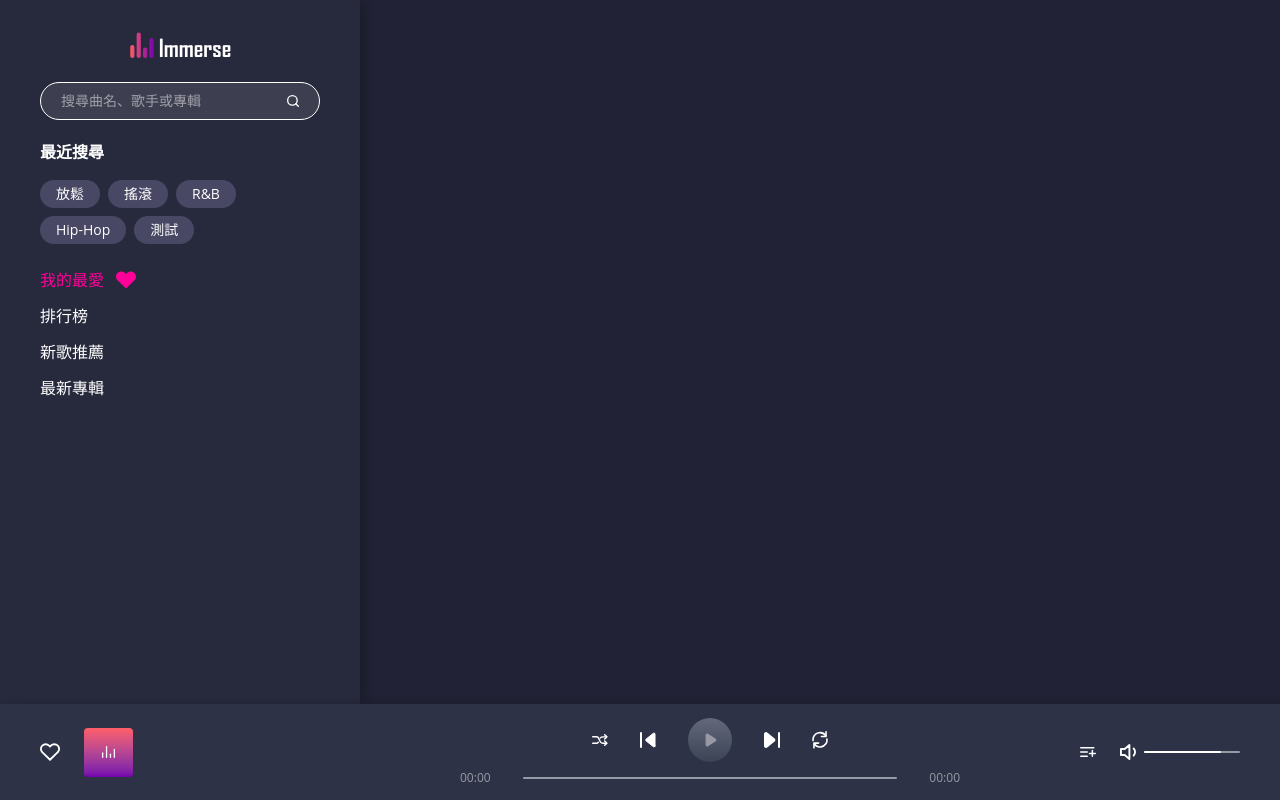
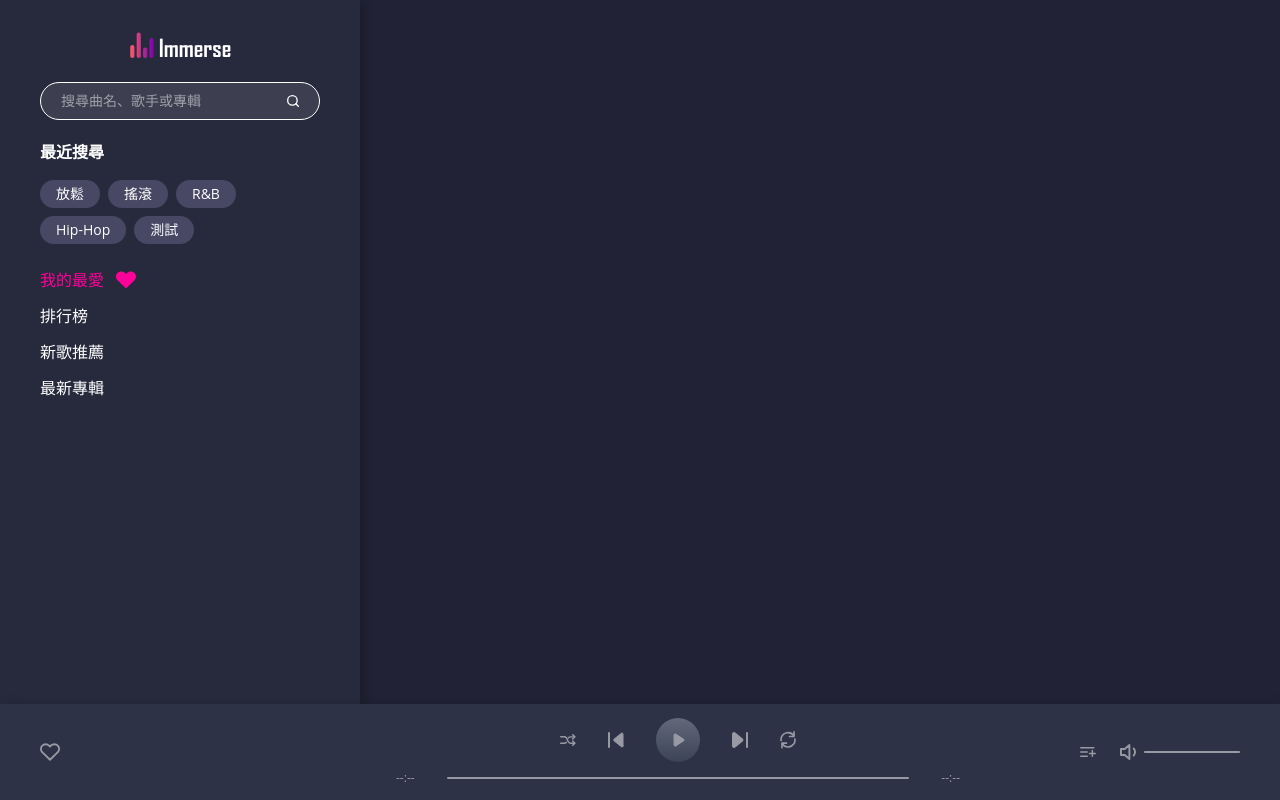
Before and after one commit to mrmosssir/music-player, a React (Vite) app: page / in a window 1280 px wide. Built offline with nearby package versions, Linux system fonts and the light colour scheme.

Commit message:
mobile control

```diff
--- a/src/components/TransportControl.tsx
+++ b/src/components/TransportControl.tsx
@@ -1,4 +1,4 @@
-import { useState } from "react";
+import { useEffect, useState } from "react";
 import { useSelector, useDispatch } from "react-redux";
 import { type RootState } from "@/store";
 import { setIsPlaying } from "@/store/music";
@@ -21,24 +21,30 @@ const TransportControl = (props: TransportControlProps) => {
 
   const [isFavorite, setIsFavorite] = useState<boolean>(false);
   const [progress, setProgress] = useState<string>("0");
-  const [sound, setSound] = useState<string>("80");
+  const [sound, setSound] = useState<string>("100");
 
   const handlePause = () => {
     dispatch(setIsPlaying(!currentTrack?.isPlaying));
   };
 
+  useEffect(() => {
+    if (duration < 1) return;
+    setProgress(((currentTime / duration) * 100).toString());
+  }, [currentTime]);
+
+  const TransportControlWeb = () => {
     return (
-    <div className={`h-full flex items-center gap-x-6 bg-primary-600 px-10 shadow-[5px_0px_10px_rgba(0,0,0,0.2)] ${props.className}`}>
+      <div className="h-full items-center gap-x-6 bg-primary-600 px-10 hidden lg:flex">
         <button
-        className={currentTrack ? "cursor-pointer" : "cursor-not-allowed opacity-50"}
+          className={currentTrack.name ? "cursor-pointer" : "cursor-not-allowed opacity-50"}
           onClick={() => setIsFavorite(!isFavorite)}
-        disabled={!currentTrack}
+          disabled={!currentTrack.name}
         >
           <Icon icon={isFavorite ? "favorite-fill" : "favorite"} alt="最愛" className="w-5 h-5" />
         </button>
         {/* 音樂資訊 */}
-      <div className="relative w-64 flex items-center gap-x-4 overflow-x-hidden">
-        {currentTrack && (
+        <div className="relative w-48 flex items-center gap-x-4 overflow-x-hidden">
+          {currentTrack.name && (
             <>
               {currentTrack.image ? (
                 <img src={currentTrack.image} alt={`${currentTrack.name} 封面`} className="w-12.25 h-12.25" />
@@ -58,10 +64,10 @@ const TransportControl = (props: TransportControlProps) => {
         <div className="flex-1 px-24">
           {/* 上方控制按鈕 */}
           <div className="w-full flex justify-center items-center gap-x-8">
-          <button className={currentTrack ? "cursor-pointer" : "cursor-not-allowed opacity-50"}>
+            <button className={currentTrack.name ? "cursor-pointer" : "cursor-not-allowed opacity-50"}>
               <Icon icon="reload" alt="重播" width={16} height={16}></Icon>
             </button>
-          <button className={currentTrack ? "cursor-pointer" : "cursor-not-allowed opacity-50"}>
+            <button className={currentTrack.name ? "cursor-pointer" : "cursor-not-allowed opacity-50"}>
               <Icon icon="previous" alt="上一首" width={16} height={16}></Icon>
             </button>
             <button
@@ -73,19 +79,21 @@ const TransportControl = (props: TransportControlProps) => {
             `}
               onClick={() => handlePause()}
             >
-            <Icon icon={currentTrack?.isPlaying ? "pause" : "play"} alt={currentTrack?.isPlaying ? "暫停" : "播放"} width={12} height={12}></Icon>
+              <Icon icon={currentTrack.isPlaying ? "pause" : "play"} alt={currentTrack.isPlaying ? "暫停" : "播放"} width={12} height={12}></Icon>
             </button>
-          <button className={currentTrack ? "cursor-pointer" : "cursor-not-allowed opacity-50"}>
+            <button className={currentTrack.name ? "cursor-pointer" : "cursor-not-allowed opacity-50"}>
               <Icon icon="next" alt="下一首" width={16} height={16}></Icon>
             </button>
-          <button className={currentTrack ? "cursor-pointer" : "cursor-not-allowed opacity-50"}>
+            <button className={currentTrack.name ? "cursor-pointer" : "cursor-not-allowed opacity-50"}>
               <Icon icon="cycle" alt="循環播放" width={16} height={16}></Icon>
             </button>
           </div>
 
           {/* 下方進度條區域 */}
           <div className="flex-1 flex justify-center items-center gap-x-8 mt-2">
-          <span className="text-xs text-white/50">{currentTrack ? `${timeData(currentTime).minute}:${timeData(currentTime).second}` : "--:--"}</span>
+            <span className="text-xs text-white/50">
+              {currentTrack.name ? `${timeData(currentTime).minute}:${timeData(currentTime).second}` : "--:--"}
+            </span>
             <div className="relative flex-1 h-0.5 bg-white/50 rounded-full group">
               {/* 已播放進度條 */}
               <div className="absolute h-full bg-linear-to-r from-secondary-100 to-primary-400 rounded-full" style={{ width: `${progress}%` }} />
@@ -104,17 +112,17 @@ const TransportControl = (props: TransportControlProps) => {
                 style={{ left: `${progress}%` }}
               />
             </div>
-          <span className="text-xs text-white/50">{currentTrack ? `${timeData(duration).minute}:${timeData(duration).second}` : "--:--"}</span>
+            <span className="text-xs text-white/50">{currentTrack.name ? `${timeData(duration).minute}:${timeData(duration).second}` : "--:--"}</span>
           </div>
         </div>
 
         {/* 加到播放清單 */}
-      <button className={currentTrack ? "cursor-pointer" : "cursor-not-allowed opacity-50"}>
+        <button className={currentTrack.name ? "cursor-pointer" : "cursor-not-allowed opacity-50"}>
           <Icon icon="add-list" alt="加到播放清單" width={16} height={16}></Icon>
         </button>
 
         {/* 音量控制 */}
-      <div className={`flex items-center gap-x-2 ${currentTrack ? "" : "opacity-50"}`}>
+        <div className={`flex items-center gap-x-2 ${currentTrack.name ? "" : "opacity-50"}`}>
           <Icon icon="sound" alt="音量" width={16} height={16}></Icon>
           <div className="relative w-24 flex-1 h-0.5 bg-white/50 rounded-full group">
             {/* 目前音量進度條 */}
@@ -124,7 +132,7 @@ const TransportControl = (props: TransportControlProps) => {
             <input
               type="range"
               className="absolute w-full h-full opacity-0 cursor-pointer"
-            disabled={!currentTrack}
+              disabled={!currentTrack.name}
               onChange={(e) => setSound(e.target.value)}
             />
           </div>
@@ -133,4 +141,76 @@ const TransportControl = (props: TransportControlProps) => {
     );
   };
 
+  const TransportControlMobile = () => {
+    return (
+      <div className="w-full h-24 fixed bottom-0 left-0 flex items-center gap-x-6 px-6 bg-black/50 backdrop-blur-sm lg:hidden">
+        {/* 圖片 */}
+        <button>
+          {currentTrack.name && (
+            <>
+              {currentTrack.image ? (
+                <img src={currentTrack.image} alt={`${currentTrack.name} 封面`} className="w-16 h-16" />
+              ) : (
+                <DefaultMusicImage size={16} />
+              )}
+            </>
+          )}
+        </button>
+
+        <div className="flex-1">
+          {/* 音樂名稱 */}
+          <p className="relative w-48 text-white text-xs font-bold truncate mask-[linear-gradient(to_right,black,transparent)] overflow-hidden">
+            {currentTrack.name}
+          </p>
+
+          {/* 作者和功能按鈕 */}
+          <div className="flex justify-between items-start gap-x-6">
+            <span className="text-white/50 text-xs mt-1.5">{currentTrack.artist}</span>
+            <div className="flex justify-end items-center gap-x-6">
+              <button className={currentTrack.name ? "cursor-pointer" : "cursor-not-allowed opacity-50"}>
+                <Icon icon="previous" alt="上一首" width={12} height={12}></Icon>
+              </button>
+              <button
+                disabled={!currentTrack.name}
+                className={`
+              flex justify-center items-center w-9 h-9
+              ${currentTrack.isPlaying ? "p-0" : "pl-0.5"}
+              ${currentTrack.name ? "cursor-pointer" : "opacity-50 cursor-not-allowed"}
+            `}
+                onClick={() => handlePause()}
+              >
+                <Icon icon={currentTrack.isPlaying ? "pause" : "play"} alt={currentTrack.isPlaying ? "暫停" : "播放"} width={9} height={9}></Icon>
+              </button>
+              <button className={currentTrack.name ? "cursor-pointer" : "cursor-not-allowed opacity-50"}>
+                <Icon icon="next" alt="下一首" width={12} height={12}></Icon>
+              </button>
+            </div>
+          </div>
+
+          {/* 進度條 */}
+          <div className="relative flex-1 h-0.5 bg-white/50 rounded-full group mt-2">
+            {/* 已播放進度條 */}
+            <div className="absolute h-full bg-linear-to-r from-secondary-100 to-primary-400 rounded-full" style={{ width: `${progress}%` }} />
+
+            {/* 真正的 Range Input (透明，蓋在最上面負責接收點擊) */}
+            <input
+              type="range"
+              className="absolute w-full h-full opacity-0 cursor-pointer"
+              disabled={!currentTrack}
+              onChange={(e) => setProgress(e.target.value)}
+            />
+          </div>
+        </div>
+      </div>
+    );
+  };
+
+  return (
+    <div className={`h-full shadow-[5px_0px_10px_rgba(0,0,0,0.2)] ${props.className}`}>
+      <TransportControlWeb />
+      {currentTrack.name && <TransportControlMobile />}
+    </div>
+  );
+};
+
 export default TransportControl;
--- a/src/layouts/Layout.tsx
+++ b/src/layouts/Layout.tsx
@@ -32,14 +32,14 @@ const Layout = ({ children }: { children: React.ReactNode }) => {
   }, [currentTrack]);
 
   return (
-    <div className="h-screen w-full grid grid-cols-1 lg:grid-cols-[360px_1fr] grid-rows-[1fr_96px]">
+    <div className="h-screen w-full grid grid-cols-1 grid-rows-1 lg:grid-cols-[360px_1fr] lg:grid-rows-[1fr_96px]">
       {/* 左側搜尋欄 */}
       <aside>
         <SearchBar />
       </aside>
 
       {/* 主要內容區域 */}
-      <div className="w-full bg-primary-100 transition-all duration-500 overflow-scroll">{children}</div>
+      <div className="w-full bg-primary-100 transition-all duration-500 overflow-scroll pb-24 lg:pb-0">{children}</div>
 
       {/* 底部播放控制區域 */}
       <footer className="col-span-2 z-30">
--- a/src/utils/file.ts
+++ b/src/utils/file.ts
@@ -42,7 +42,8 @@ export const loadLocalMusicFromHandler = async (): Promise<MusicItem[]> => {
         image: "",
         artist: "本地音樂",
         type: "local",
-        url: URL.createObjectURL(await handle.getFile()),
+        url: "",
+        method: async () => await handle.getFile(),
       })),
     );
     return musicItems;
--- a/src/views/Main.tsx
+++ b/src/views/Main.tsx
@@ -30,10 +30,10 @@ const Main = () => {
   }, [token, user]);
 
   return (
-    <div className="h-full w-6/7 mx-auto py-10 lg:w-4/5">
+    <div className="min-h-full w-6/7 mx-auto py-10 lg:w-4/5">
       <AuthGroup title="每日精選" subTitle="Daily Featured" />
       <Banner image={newMusic[0]?.image} name={newMusic[0]?.name} artist={newMusic[0]?.artist} />
-      <Preview title="我的音樂" list={localMusic} />
+      {localMusic.length > 0 && <Preview title="我的音樂" list={localMusic} />}
       <Preview title="最新專輯" list={newMusic.filter((item, index) => index > 0)} link="/" />
       <Preview title="推薦歌單" list={featured} link="/" />
     </div>
```
Also changed, not shown: src/components/Preview.tsx (+8 -1 lines), src/utils/browse.ts (+7 -3 lines). Lines whose indentation alone changed are shown as unchanged.
